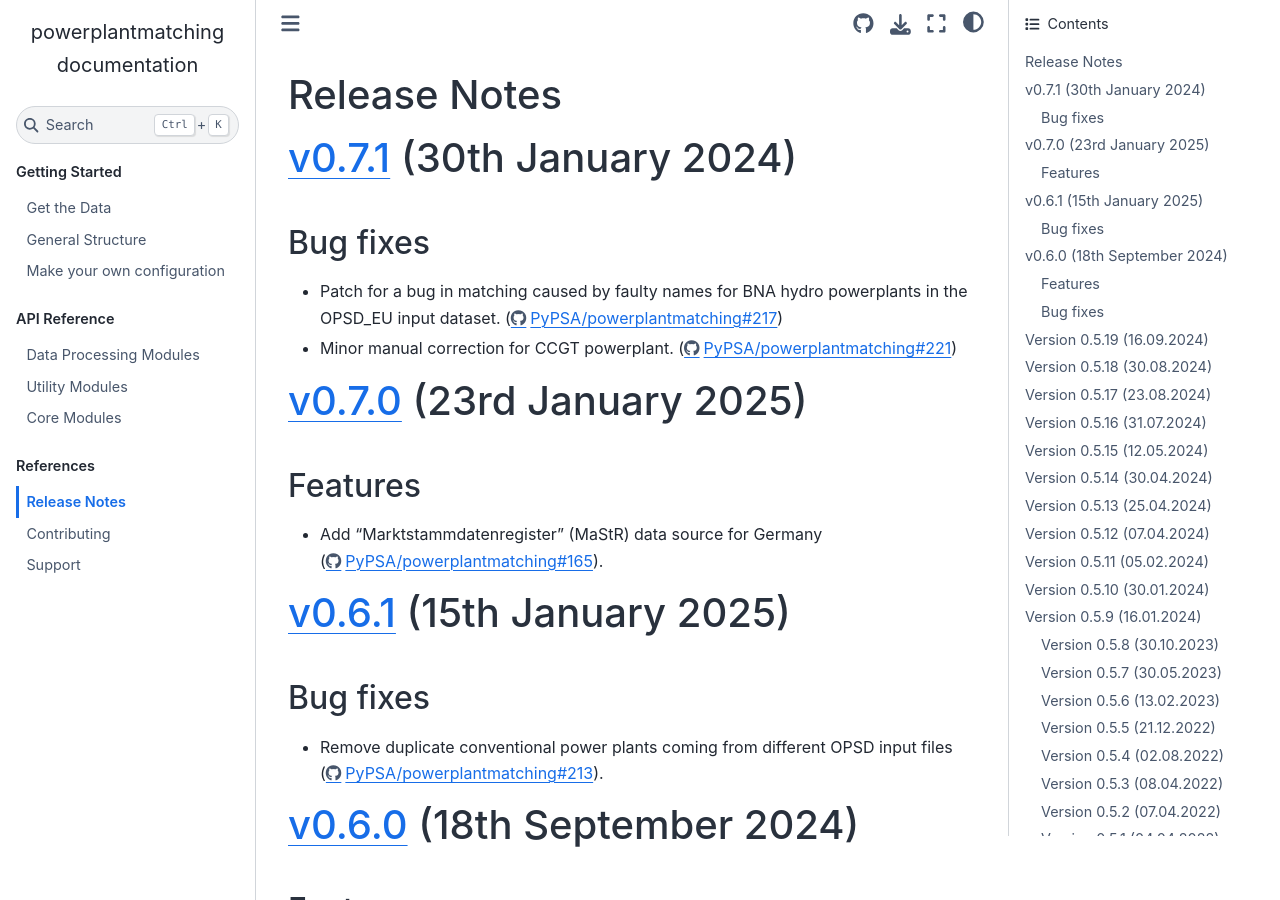
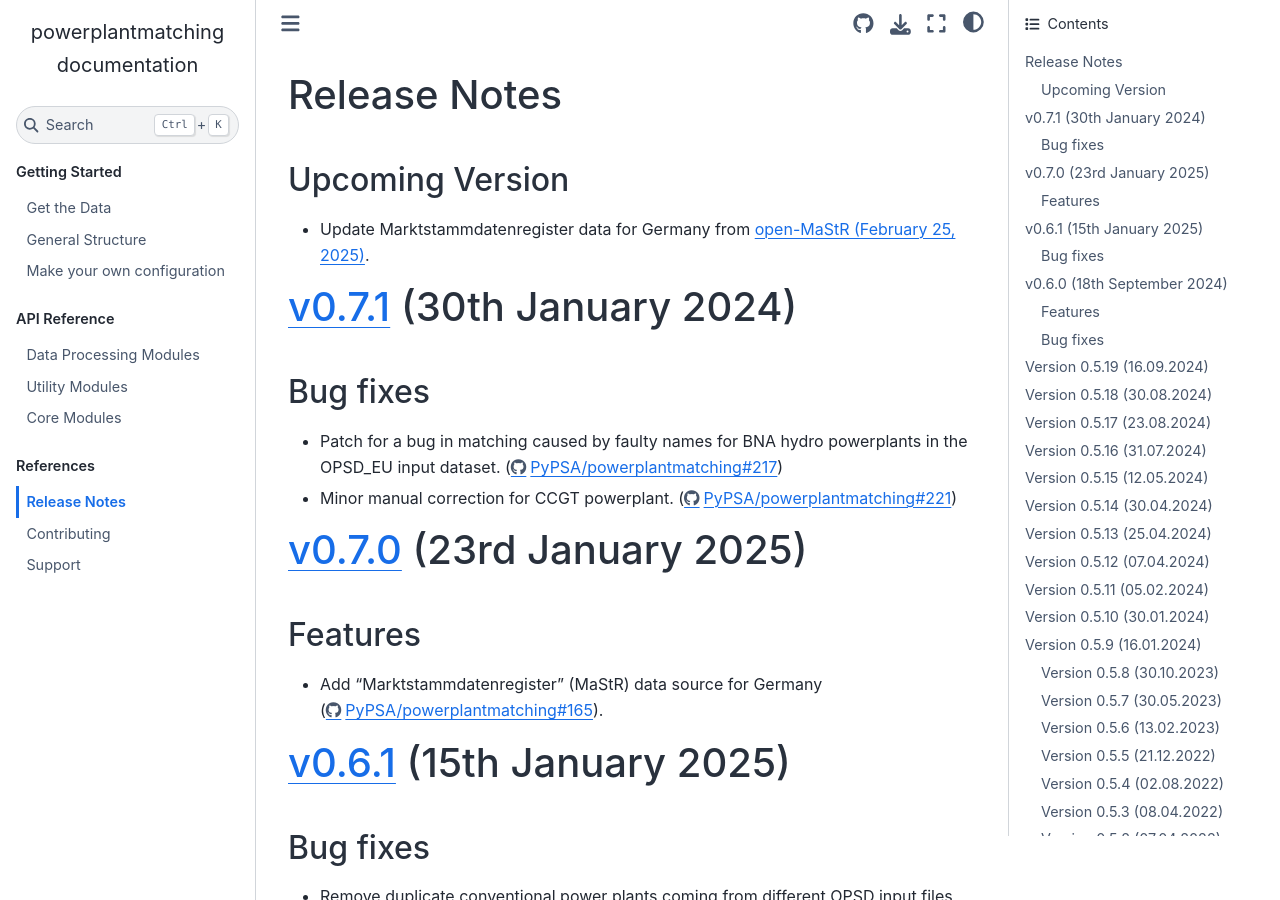
Before and after one commit to PyPSA/powerplantmatching, a Sphinx documentation site: the page built from doc/release-notes.rst, in a window 1280 px wide and 900 px high. Built offline with Sphinx 7.4.7 and the Sphinx Book theme 1.1.4, drawn with Linux system fonts in a browser that asks for light colours; pages that are not in the unit, such as notebooks, are missing from menus.

Commit message:
Update data file references for Marktstammdatenregister (#228)

```diff
--- a/doc/release-notes.rst
+++ b/doc/release-notes.rst
@@ -1,8 +1,10 @@
 Release Notes
 ==============
 
-.. Upcoming Version
-.. ----------------
+Upcoming Version
+----------------
+
+* Update Marktstammdatenregister data for Germany from `open-MaStR (February 25, 2025)  <https://zenodo.org/records/14783581>`__.
 
 `v0.7.1 <https://github.com/PyPSA/powerplantmatching/releases/tag/v0.7.1>`__ (30th January 2024)
 =================================================================================================
```
Also changed, not shown: 2 other files.
